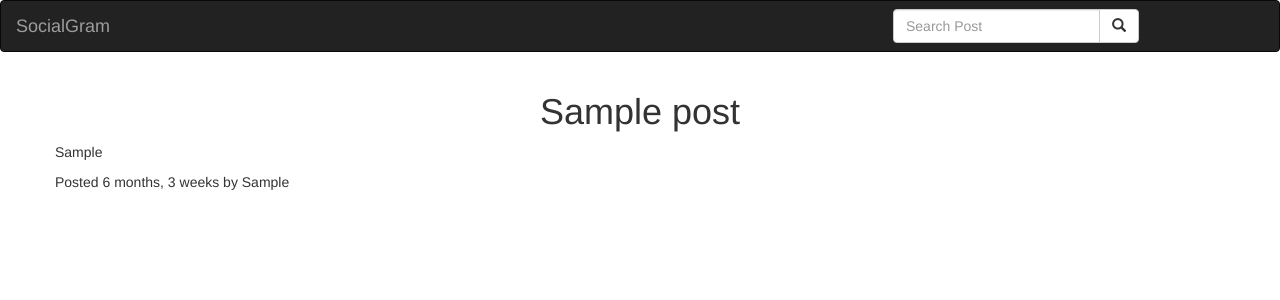
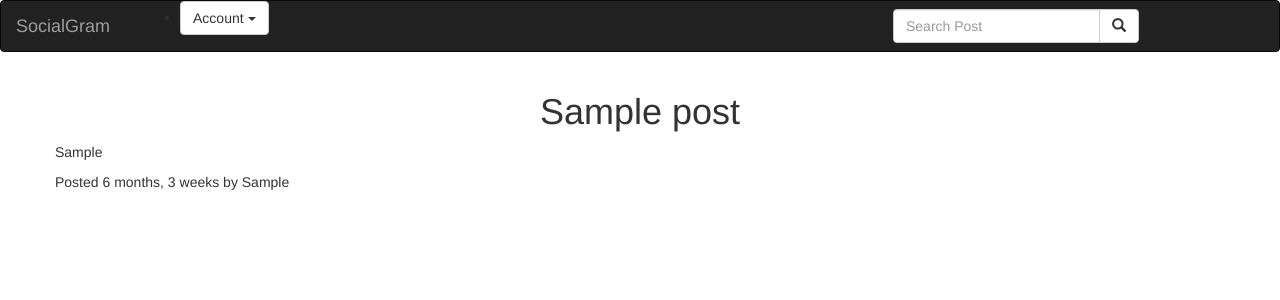
Before and after one commit to OjureFred/SocialGram, a Django app: page /post/1 in a window 1280 px wide. Shown: the top 300 px of the page. Run offline with Django 3.2, Linux system fonts and the light colour scheme; the first user in the database is signed in; tables that the repository leaves empty hold one stand-in row (Sample ...); some libraries are stand-ins or nearby versions.

Commit message:
Final touch ups

```diff
--- a/socialpages/templates/all-social/base.html
+++ b/socialpages/templates/all-social/base.html
@@ -31,7 +31,7 @@
                     <p>
                         SocialGram is the best social network
                     </p>
-                    <a href="#" class="btn btn-success btn-lg">Sign Up</a>
+                    <a href="{%url 'new-post'%}" class="btn btn-success btn-lg">Post a new Story</a>
                 </div>
             </div>
         </div>
--- a/socialpages/templates/main_page.html
+++ b/socialpages/templates/main_page.html
@@ -31,8 +31,8 @@
 
             <h4 class="text-center"><strong>SocialGram User Details:</strong></h4>
             <hr />
-            <p>Name: {{authenticated_user.name}}</p>
-            <p>Email: {{authenticated_user.email}}</p>
+            <p><strong>Name: {{user.username}}</strong></p>
+            <p><strong>Email: {{user.email}}</strong></p>
             <hr />
            <p> Please subscribe to update on new posts</p>
             <form  action="{%url 'main_page'%}" method="post">
--- a/socialpages/templates/navbar.html
+++ b/socialpages/templates/navbar.html
@@ -27,6 +27,37 @@
 </div>
 <!-- search form end -->
 
+<div class="col-sm-6 col-md-6">
+  {% if user.is_authenticated %}
+  <ul>
+    <li class="dropdown">
+      <a href="#" class="dropdown-toggle btn btn-default" data-toggle="dropdown" role="button" aria-expanded="false">Account
+                <span class="caret"></span>
+            </a>
+      <ul class="dropdown-menu" role="menu">
+        <li>
+          <a href="{%url 'main_page'%}">Home</a>
+        </li>
+        <li>
+          <a href="{%url 'new-post'%}">Create Post</a>
+        </li>
+        <li>
+          <a href="/accounts/password/change">Change Password</a>
+        </li>
+        <li>
+          <a href="/logout">Logout</a>
+        </li>
+      </ul>
+    </li>
+  </ul>
+  {% else %}
+  <li>
+    <a class='btn btn-default' href="/accounts/login">Login</a>
+  </li>
+
+  {% endif %}
+</div>
+
 
   </div>
 </nav>
--- a/socialpages/templates/registration/registration_form.html
+++ b/socialpages/templates/registration/registration_form.html
@@ -1,4 +1,4 @@
-{%extends "registration/base.html"%}
+{% extends "registration/base.html" %}
 {% load bootstrap3 %}
 {% block content %}
 
--- a/socialpages/views.py
+++ b/socialpages/views.py
@@ -9,6 +9,7 @@
 from .email import send_welcome_email
 
 # Create your views here.
+@login_required(login_url='/accounts/login')
 def main_page(request):
     date = dt.date.today()
     all_posts = Post.objects.all()
```
Also changed, not shown: socialpages/templates/registration/login.html (+8 -4 lines).
